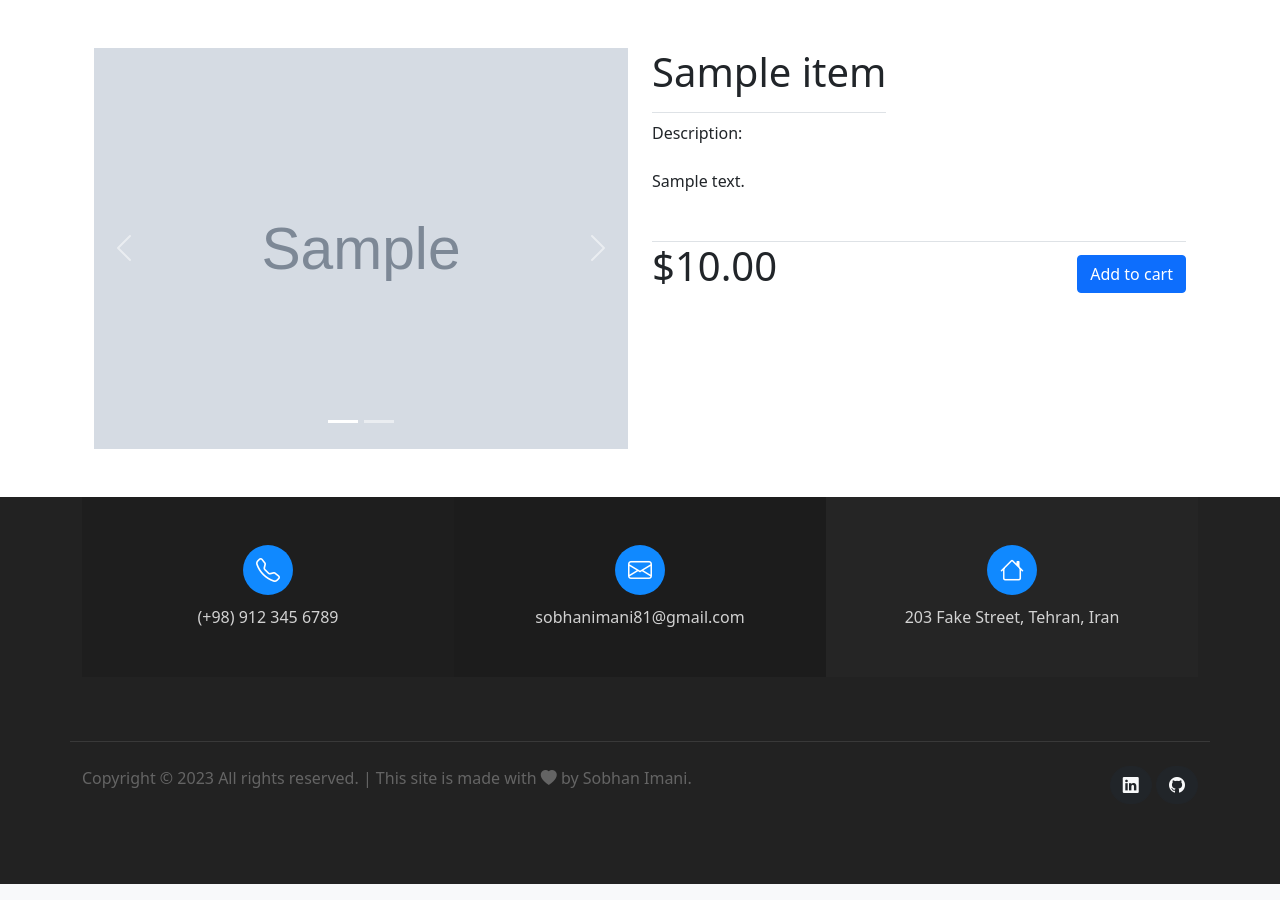
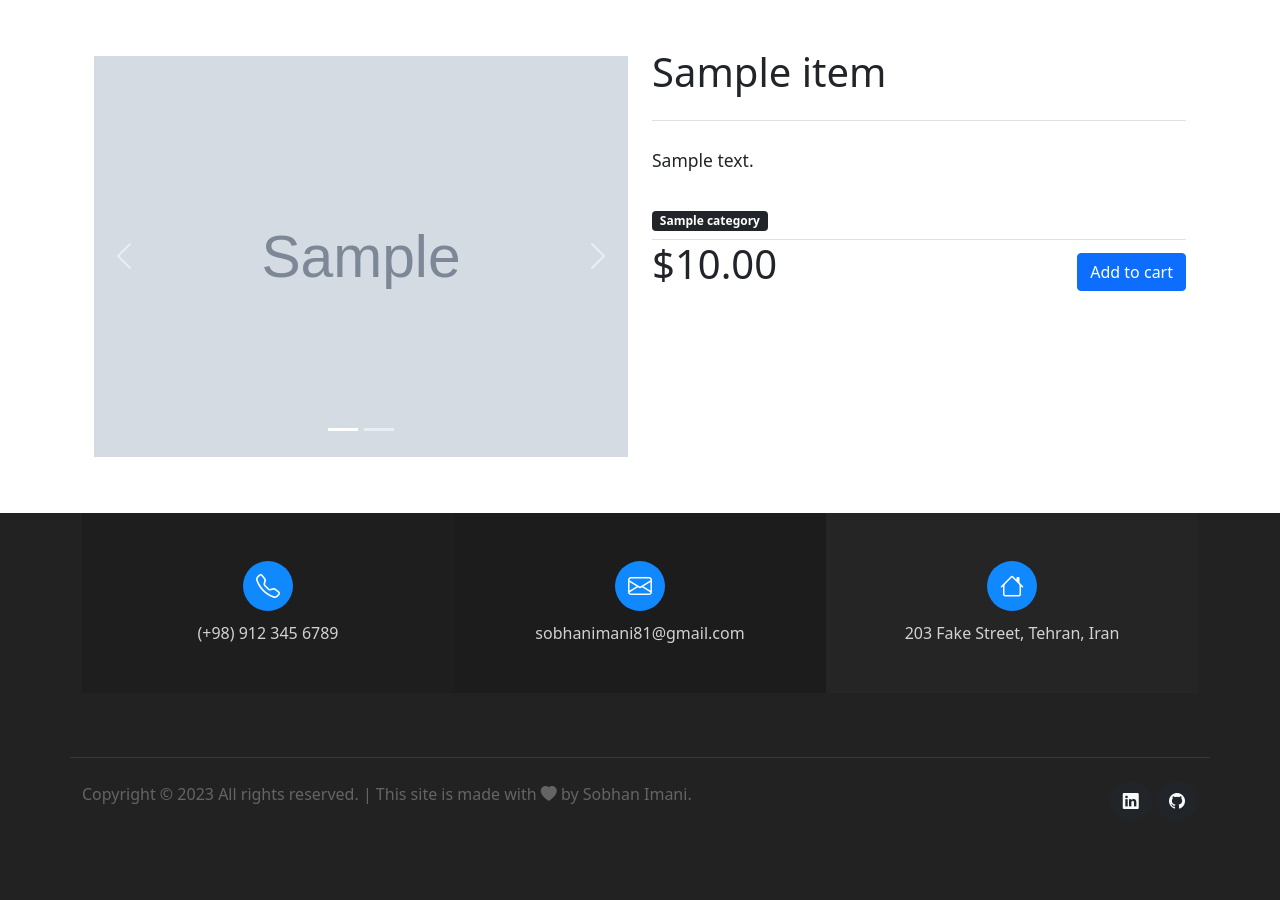
Before and after one commit to FlappySobhan/Art-Supply-Website, a Django app: page /products/1 in a window 1280 px wide. Shown: the part 88-988 px from the top of the page. Run offline with Django 3.2, Linux system fonts and the light colour scheme; tables that the repository leaves empty hold one stand-in row (values such as "Sample post"); grey boxes marked "Sample" are stand-in pictures; some libraries are stand-ins or nearby versions.

Commit message:
added more details

```diff
--- a/store/templates/products/products-detail.html
+++ b/store/templates/products/products-detail.html
@@ -5,7 +5,7 @@
 {% block content %}
 <div class="container my-5">
     <div class="row m-0">
-        <div id="carouselControls" class="carousel slide col-md-6" data-bs-ride="true">
+        <div id="carouselControls" class="carousel slide my-2 col-md-6" data-bs-ride="true">
             {% if product.picture2 %}
             <div class="carousel-indicators">
                 <button type="button" data-bs-target="#carouselControls" data-bs-slide-to="0" class="active"
@@ -36,8 +36,8 @@
         {% endif %}
     </div>
     <div class="col-md-6">
-        <div class="d-flex justify-content-between align-items-center">
-            <h1 class="border-bottom pb-3">{{product.name}}</h1>
+        <div class="d-flex justify-content-between align-items-center border-bottom">
+            <h1 class=" pb-3">{{product.name}}</h1>
             {% if user.is_authenticated %}
             <form action="{% url 'product-detail' product.pk %}" method="POST">
                 {% csrf_token %}
@@ -54,16 +54,28 @@
             </form>
             {% endif %}
         </div>
-        <span class="">Description:</span>
-        <p class="mt-4">{{product.descriptions}}</p>
-        <div class="mt-5 d-flex justify-content-between align-items-center border-top">
+        <p class="mt-4 lead"><small>{{product.descriptions}}</small></p>
+        <div class="mt-4 pt-2 d-flex justify-content-between">
+            {% if product.category %}
+            <div class="text-start">
+                <a href="{% url 'products-list' %}?category={{product.category}}"
+                class="badge text-decoration-none btn-dark">{{product.category}}</a>
+            </div>
+            {% endif %}
+            {% if product.stock < 3 %}
+            <div class="text-end">
+                <span class="badge bg-danger">Only {{product.stock}} left in stock</span>
+            </div>
+            {% endif %}
+        </div>
+        <div class="mt-2 d-flex justify-content-between align-items-center border-top">
             <div class="d-flex">
                 {% if product.discount %}
                 <span class="text-muted text-decoration-line-through">${{ product.price }}</span>
                 {% endif %}
-                <p class="display-6">${{ product.final_price }}</p>
+                <p class="display-6"><strong>${{ product.final_price }}</strong></p>
             </div>
-            <div><a href="#" class="btn btn-primary">Add to cart</a></div>
+            <div><button class="btn btn-primary">Add to cart</button></div>
         </div>
     </div>
 </div>
```
